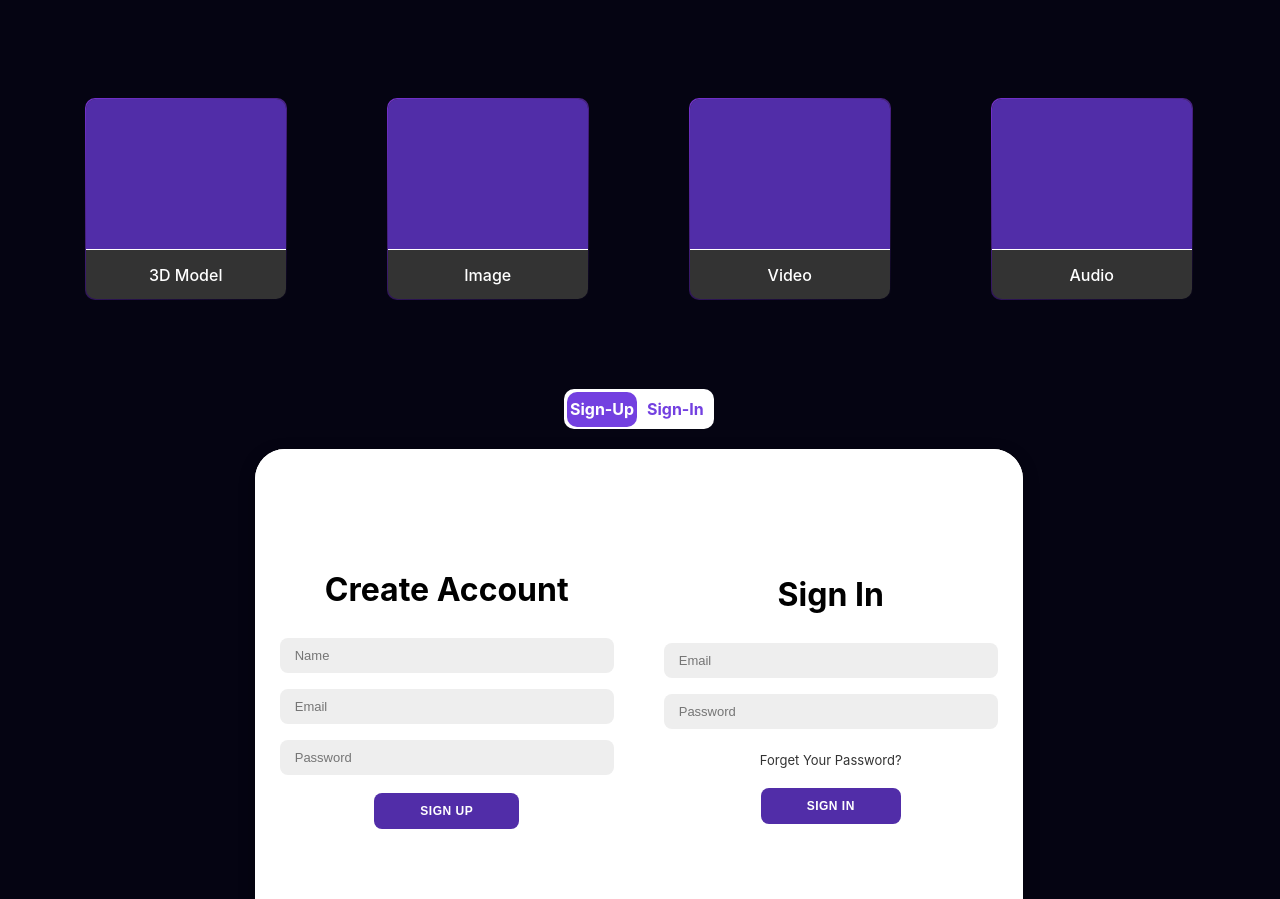
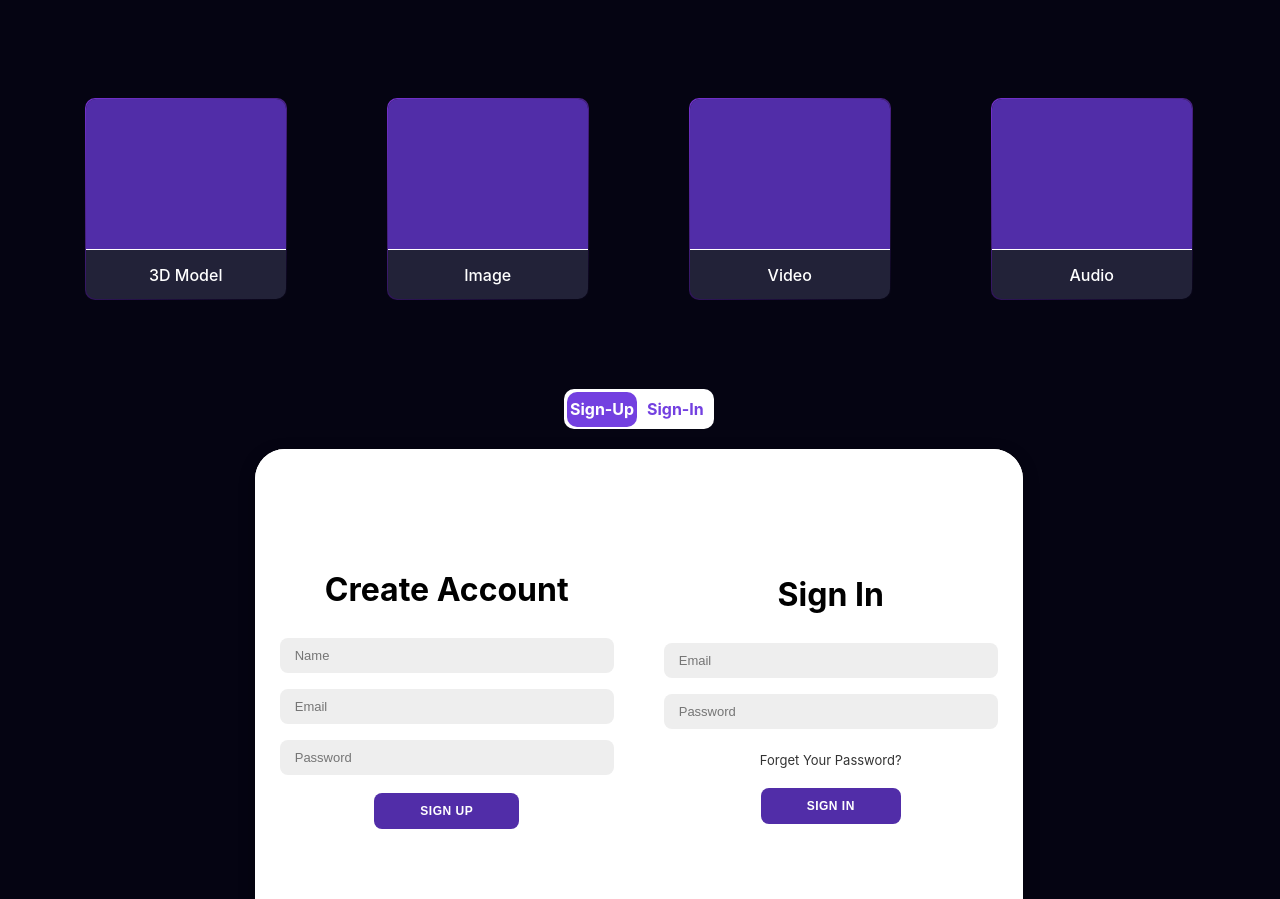
Before and after one commit to shaunpinto22/RENDERZHUB-GWS, a React (Create React App) app: page / in a window 1280 px wide. Shown: the part 1341-2240 px from the top of the page. Built offline with nearby package versions, Linux system fonts and the light colour scheme.

Commit message:
#updateByDz

```diff
--- a/src/components/get_started/getstarted.css
+++ b/src/components/get_started/getstarted.css
@@ -127,7 +127,7 @@
 .cardMS{
     height: 200px;
     width: 200px;
-    background-color: #333;
+    background-color: var(--card-popup-bg-color);
     border-radius: 10px;
     overflow: hidden;
 }
```
